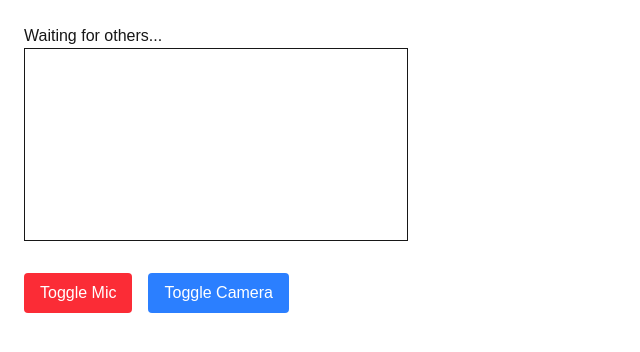
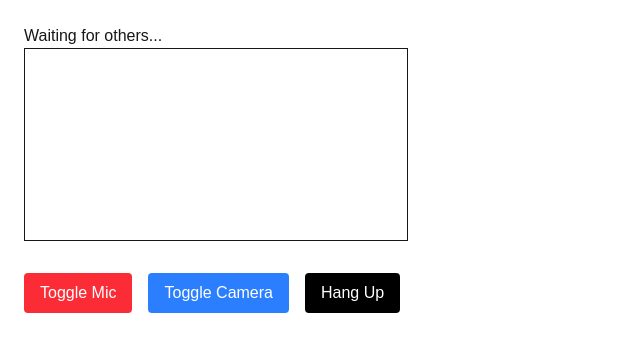
Before and after one commit to sailajabevara/nextjs-webrtc-video-chat, a Next.js app: page /room/1 in a window 1280 px wide. Shown: the top 352 px of the page, without its empty margins (0-640 px from the left). Built offline with nearby package versions, Linux system fonts and the light colour scheme; no server answers.

Commit message:
hangup button implemented

```diff
--- a/app/room/[roomId]/page.tsx
+++ b/app/room/[roomId]/page.tsx
@@ -1,3 +1,4 @@
+
 
 "use client";
 
@@ -168,6 +169,28 @@ export default function RoomPage() {
 
   }
 
+  // 📞 Hangup Call
+  function hangUp() {
+
+    // Close peer connections
+    Object.values(peerConnections.current).forEach((pc) => {
+      pc.close();
+    });
+
+    peerConnections.current = {};
+
+    // Stop camera & mic
+    if (localStream.current) {
+      localStream.current.getTracks().forEach(track => track.stop());
+    }
+
+    // Disconnect socket
+    socket.disconnect();
+
+    // Redirect home
+    window.location.href = "/";
+  }
+
   return (
     <div className="p-6">
 
@@ -210,6 +233,15 @@ export default function RoomPage() {
           Toggle Camera
         </button>
 
+        {/* Hangup Button */}
+        <button
+          onClick={hangUp}
+          data-test-id="hangup-button"
+          className="px-4 py-2 bg-black text-white rounded"
+        >
+          Hang Up
+        </button>
+
       </div>
 
     </div>
```
